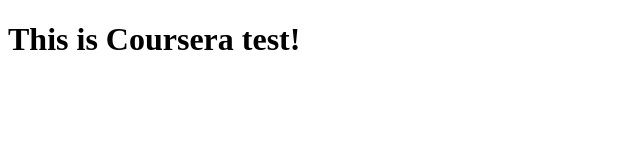
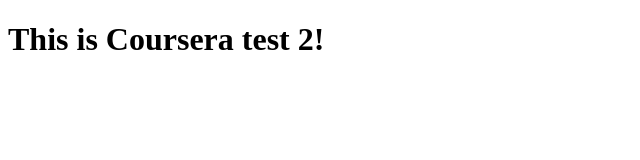
Before and after one commit to Rahina/coursera-test, a plain HTML site: page site/index.html in a window 1280 px wide. Shown: the full height of the page, 0-640 px from the left. Drawn offline with Linux system fonts and the light colour scheme.

Commit message:
Made a small addition to site.

```diff
--- a/site/index.html
+++ b/site/index.html
@@ -4,6 +4,6 @@
 	<title>Hello Coursera!</title>
 </head>
 <body>
-<h1> This is Coursera test!</h1>
+<h1> This is Coursera test 2!</h1>
 </body>
 </html>
```
